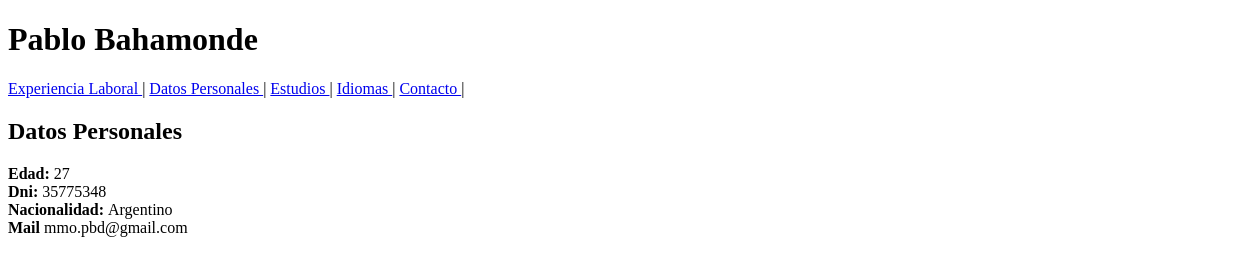
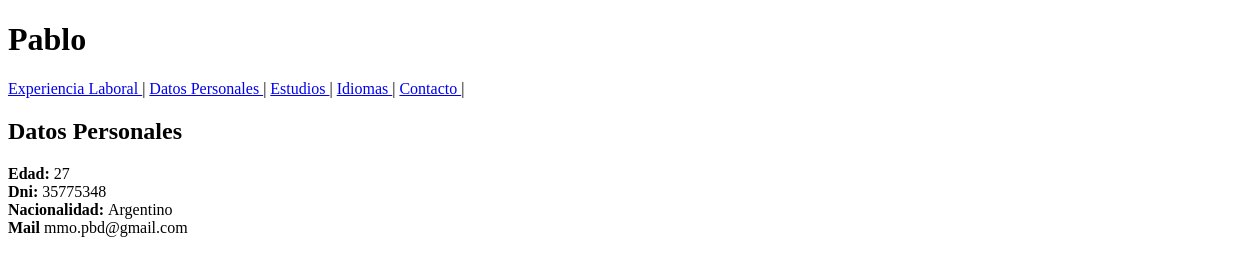
Before and after one commit to Pbahamonde/Trabajos-Practicos, a plain HTML site: page index.html in a window 1280 px wide. Shown: the top 254 px of the page, 0-1251 px from the left. Drawn offline with Linux system fonts and the light colour scheme.

Commit message:
Cambio de encabezado

```diff
--- a/index.html
+++ b/index.html
@@ -4,7 +4,7 @@
     <meta charset="UTF-8">
     <Title>Curriculum Vitae</title>
     </head>
-<body> <h1>Pablo Bahamonde</h1>
+<body> <h1>Pablo </h1>
 <img src="imagenes/descarga.jpg" align="right">
 
 
```
